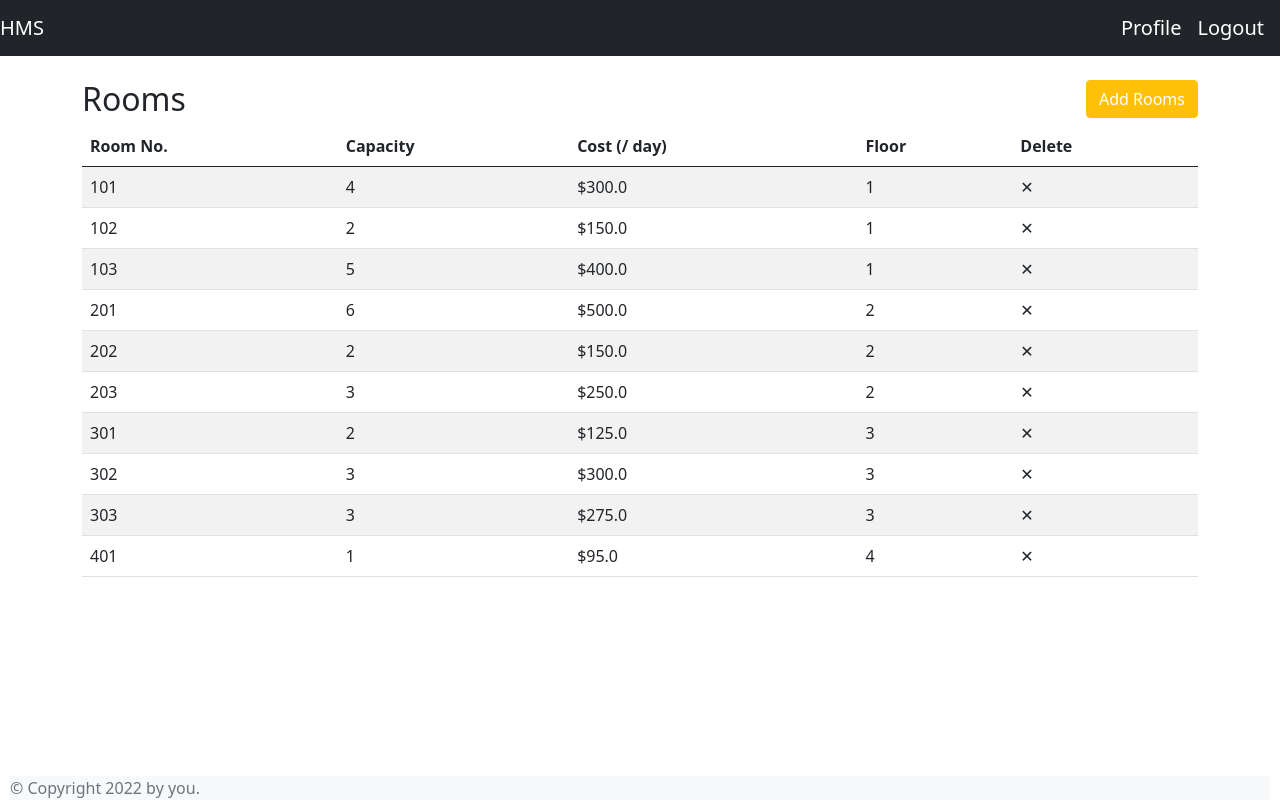
After one commit to rammanoj/HMS, a Flask app: page /rooms in a window 1280 px wide. The commit adds this page. Run offline with Flask 2, Linux system fonts and the light colour scheme; the visitor is signed in with stand-in values (Sample User, id 1); data comes from the database, SQL or seed files in the repository; both versions use the stored data as it was after the commit.

Commit message:
CRD operations for bookings, rooms entities

```diff
--- a/app.py
+++ b/app.py
@@ -1,6 +1,7 @@
 from flask import Flask, render_template, request, session, redirect, url_for
-from db_query import createAddress, searchAddress, createUser, checkUserEmailExist, checkUserExist, getUserDetails, updateUser, getRooms, getBookings, bookOnlineRoom, bookRoom, getRoomIDs
-from datetime import datetime
+from db_query import createAddress, searchAddress, createUser, checkUserEmailExist, checkUserExist, getUserDetails, updateUser, getRooms, getBookings, bookOnlineRoom, bookRoom, getRoomIDs, bookOfflineRoom, createRoom, deleteRoom
+from datetime import datetime, timedelta
+from mysql.connector import DatabaseError
 
 app = Flask(__name__)
 app.secret_key = 'test_secret_key'
@@ -18,8 +19,6 @@ def register():
     else:
         f = request.form
         username, password, repass, email, dob, street, city, pincode = f.get("username"), f.get("psw"), f.get("psw-repeat"), f.get("email"), f.get("dob"), f.get("street"), f.get("city"), f.get("pincode")
-        if checkUserEmailExist(email):
-            return render_template("register.html", message="User already exist in db!", color="red", username=username, email=email, dob=dob, city=city, pincode=pincode, street=street)
         if len(password) < 8:
             return render_template("register.html", message="Password length cannot be less than 8!", color="red", username=username, email=email, dob=dob, city=city, pincode=pincode, street=street)
         if password != repass:
@@ -31,7 +30,12 @@ def register():
         if add_id == -1:
             add_id = createAddress(street, city, pincode)
 
-        createUser(username, password, email, dob, add_id)
+        try:
+            createUser(username, password, email, dob, add_id)
+        except DatabaseError as e:
+            print(str(e))
+            return render_template("register.html", message=str(e).split(":")[1], color="red", username=username, email=email, dob=dob, city=city, pincode=pincode, street=street)
+
         return render_template("register.html", message="User Successfully created. Please login to continue", color="green")
 
 
@@ -137,15 +141,55 @@ def bookRoomView():
 
     # book the rooms
     d = request.json
+
+    if session.get("type").lower() == "staff":
+        if d['user'] == "" or d['userid'] == "":
+            return {"message": "UserId or Username cannot be empty!", "error": 1}
+
+
     rooms = [getRoomIDs(i)[0][0] for i in d['room']]
     if not check_available(datetime.strptime(d['start_date'], "%Y-%m-%d"), datetime.strptime(d['end_date'], "%Y-%m-%d"), rooms):
         return {"message": "Rooms are not available on selected dates!", "error": 1}
     no_days = (datetime.strptime(d['end_date'], "%Y-%m-%d") - datetime.strptime(d['start_date'], "%Y-%m-%d")).days
-    id = bookOnlineRoom(d['start_date'], d['end_date'], no_days, session.get("email"), d.get("cost").replace("$", ""), d['payment_type'])
+
+    try:
+        if session.get("type").lower() == "staff":
+            id = bookOfflineRoom(d['start_date'], d['end_date'], no_days, session.get("email"), d.get("cost").replace("$", ""), d['payment_type'], d['user'], d['userid'])
+        else:
+            id = bookOnlineRoom(d['start_date'], d['end_date'], no_days, session.get("email"), d.get("cost").replace("$", ""), d['payment_type'])
+    except DatabaseError as e:
+        print(str(e))
+        return {"message": str(e).split(":")[1], "error": 1}
+
     for i in rooms:
         bookRoom(i, id[0][0])
     return {"message": "Successfully Booked Rooms", "error": 0}
 
 
+@app.route("/rooms", methods=["GET", "POST"])
+def RoomsView():
+    if not isLoggedIn():
+        render_template("error.html", message="You do not have permission to perform this action!")
+
+    if session.get("type").lower() != "staff":
+        render_template("error.html", message="You do not have permission to access this page!")
+
+    if request.method == "GET":
+        return render_template("rooms.html", rooms=getRooms())
+    else:
+        # create newly added room
+        d = request.json
+        if d['operation'] == "create":
+            if d['room'] == "" or d['cost'] == "" or d['floor'] == "" or d['capacity'] == "":
+                return {"message": "Please fill all the values", "error": 1}
+            try:
+                id = createRoom(d['room'], d['cost'], d['floor'], d['capacity'])
+                return {"message": "Room create successfully", "error": 0, "id": id}
+            except DatabaseError as e:
+                return {"message": str(e).split(":")[1], "error": 1}
+        else:
+            deleteRoom(d['room'])
+            return {"message": "Room successfully deleted", "error": 0}
+
 if __name__ == '__main__':
     app.run(debug=True, port=3000)
--- a/db_query.py
+++ b/db_query.py
@@ -63,6 +63,12 @@ def bookOnlineRoom(checkin, checkout, no_of_days, email, amnt, payment):
     conn.commit()
     return o
 
+def bookOfflineRoom(checkin, checkout, no_of_days, email, amnt, payment, username, userid):
+    cursor.execute("SELECT bookOffRoom(%s, %s, %s, %s, %s, %s, %s, %s)", (checkin, checkout, int(no_of_days), email, float(amnt), payment, username, userid))
+    o = cursor.fetchall()
+    conn.commit()
+    return o
+
 def getRoomIDs(roomid):
     cursor.execute("SELECT room_id from Rooms where room_no=%s", (int(roomid),))
     return cursor.fetchall()
@@ -70,3 +76,12 @@ def getRoomIDs(roomid):
 def bookRoom(id, bookingid):
     cursor.execute("INSERT INTO BookRooms (booking_id, room_id) values (%s, %s)", (int(bookingid), int(id)))
     conn.commit()
+
+def createRoom(room, cost, floor, capacity):
+    cursor.execute("INSERT INTO Rooms (room_no, floor, capacity, cost, hotel_id) values (%s, %s, %s, %s, %s)", (room, floor, capacity, cost, 1))
+    conn.commit()
+    return cursor.lastrowid
+
+def deleteRoom(room):
+    cursor.execute("DELETE FROM Rooms where room_id=%s", (room,))
+    conn.commit()
--- a/templates/base.html
+++ b/templates/base.html
@@ -24,7 +24,12 @@
 <body>
     <nav class = "navbar navbar-expand-lg bg-dark navbar-dark">
 
-          <a class="navbar-brand me-auto" href="/"> HMS </a>
+          <div class="navbar-brand me-auto">
+            <a class="navbar-brand" href="/"> HMS </a>
+            {% if session.type == "Staff" %}
+              <a class="navbar-brand" href="/rooms"> Rooms </a>
+            {% endif %}
+          </div>
 
       {% if session.email %}
         <a class="navbar-brand ms-auto" href="/profile"> Profile </a>
--- /dev/null
+++ b/templates/rooms.html
@@ -0,0 +1,132 @@
+{% extends "base.html" %}
+{% block content %}
+<br>
+<div class="container">
+    <button class="btn btn-warning" onclick="AddRoom(event)" style="float: right;color: white;">Add Rooms <span id="roomcount"></span></button>
+    <h2>Rooms</h2>
+
+    <div id="messages">
+    </div>
+
+    <table class="table table-striped table-hover">
+        <thead>
+            <tr>
+              <th>Room No.</th>
+              <th>Capacity</th>
+              <th>Cost (/ day)</th>
+              <th>Floor</th>
+              <th>Delete</th>
+            </tr>
+          </thead>
+          <tbody id="rooms_body">
+            {% for room in rooms %}
+            <tr>
+              <td id="roomNo-{{ room[1] }}">{{ room[1] }}</td>
+              <td id="roomCap-{{ room[1] }}">{{ room[3] }}</td>
+              <td id="roomCost-{{ room[1] }}">${{ room[4] }}</td>
+              <td id="roomFloor-{{ room[1] }}">{{ room[2] }}</td>
+              <td><span style="cursor: pointer" onclick="deleteRoom(event)" id="{{ room[0] }}">&#x2715;</span> </td>
+            </tr>
+          {% endfor %}
+          </tbody>
+    </table>
+
+    <div class="modal fade" id="paymentModal" tabindex="-1" role="dialog" aria-labelledby="paymentModalLabel" aria-hidden="true">
+        <div class="modal-dialog modal-lg" role="document">
+          <div class="modal-content">
+            <div class="modal-header">
+              <h5 class="modal-title" id="paymentModalLabel">Add Room</h5>
+              <button type="button" class="close" style="background-color: white;border: 0px;" onclick="hideModal(event)" aria-label="Close">
+                <span aria-hidden="true">&times;</span>
+              </button>
+            </div>
+            <div class="modal-body">
+              <div class="container">
+                <label class = "form-label" ><b>Room:</b></label>
+                <input class ="form-control" type="text" name="roomno" id="roomno" value="" />
+                <label class = "form-label" for="capacity"><b>Capacity:</b></label>
+                <input class ="form-control" type="text" name="capacity" id="capacity" value="" />
+                <label class = "form-label" for="cost"><b>Cost:</b></label>
+                <input class ="form-control" type="text" name="cost" id="cost" value="" />
+                <label class = "form-label" for="floor"><b>Floor:</b></label>
+                <input class ="form-control" type="text" name="floor" id="floor" value="" />
+              </div>
+            </div>
+            <div class="modal-footer">
+              <button type="button" class="btn btn-primary" id="paybook">Create</button>
+            </div>
+          </div>
+        </div>
+      </div>
+
+      <script>
+        let modal, _ = document.getElementById.bind(document), roomId, operation;
+        function AddRoom(event) {
+            operation = "create"
+            modal = new bootstrap.Modal(_('paymentModal'), {});
+            modal.show();
+        }
+
+        function deleteRoom(event) {
+          if(confirm("Are you sure to delete the room ?")) {
+              // delete the room
+              fetch("/rooms", {
+              body: JSON.stringify({"operation": "delete", "room": event.target.id}),
+              method: "POST",
+              headers: {
+                "Content-Type": "application/json"
+              }
+            }).then( resp => resp.json())
+            .then(data => {
+              if(data.error == 0) {
+                console.log(event)
+                event.target.parentNode.parentNode.remove();
+                  // remove entry from list
+                _("messages").innerHTML = '<div class="alert alert-success">' + data.message + '</div>';
+              } else {
+                _("messages").innerHTML = '<div class="alert alert-danger">' + data.message + '</div>';
+              }
+            })
+          }
+        }
+
+        _("paybook").addEventListener("click", function() {
+            let data = {
+              "room": _("roomno").value,
+              "cost": _("cost").value,
+              "floor": _("floor").value,
+              "capacity": _("capacity").value,
+              "operation": operation
+            };
+
+            fetch("/rooms", {
+              body: JSON.stringify(data),
+              method: "POST",
+              headers: {
+                "Content-Type": "application/json"
+              }
+            }).then( resp => resp.json())
+            .then(data => {
+              hideModal();
+              if(data.error == 0) {
+                let wrap = document.createElement("tr");
+                wrap.innerHTML = `<td>` + _("roomno").value + `</td>
+                      <td>` + _("capacity").value + `</td>
+                      <td>$` + _("cost").value + `</td>
+                      <td>` + _("floor").value + `</td>
+                      <td><span style="cursor: pointer" onclick="deleteRoom(event)" id="` + data.id +`">&#x2715;</span> </td>`;
+                _("rooms_body").appendChild(wrap);
+                _("messages").innerHTML = '<div class="alert alert-success">' + data.message + '</div>';
+              } else {
+                _("messages").innerHTML = '<div class="alert alert-danger">' + data.message + '</div>';
+              }
+            })
+        });
+
+        function hideModal(event) {
+          modal.hide();
+          modal = null;
+        }
+      </script>
+</div>
+{% endblock %}
```
Also changed, not shown: project.sql (+93 -1 lines), templates/home.html (+29 -25 lines).
